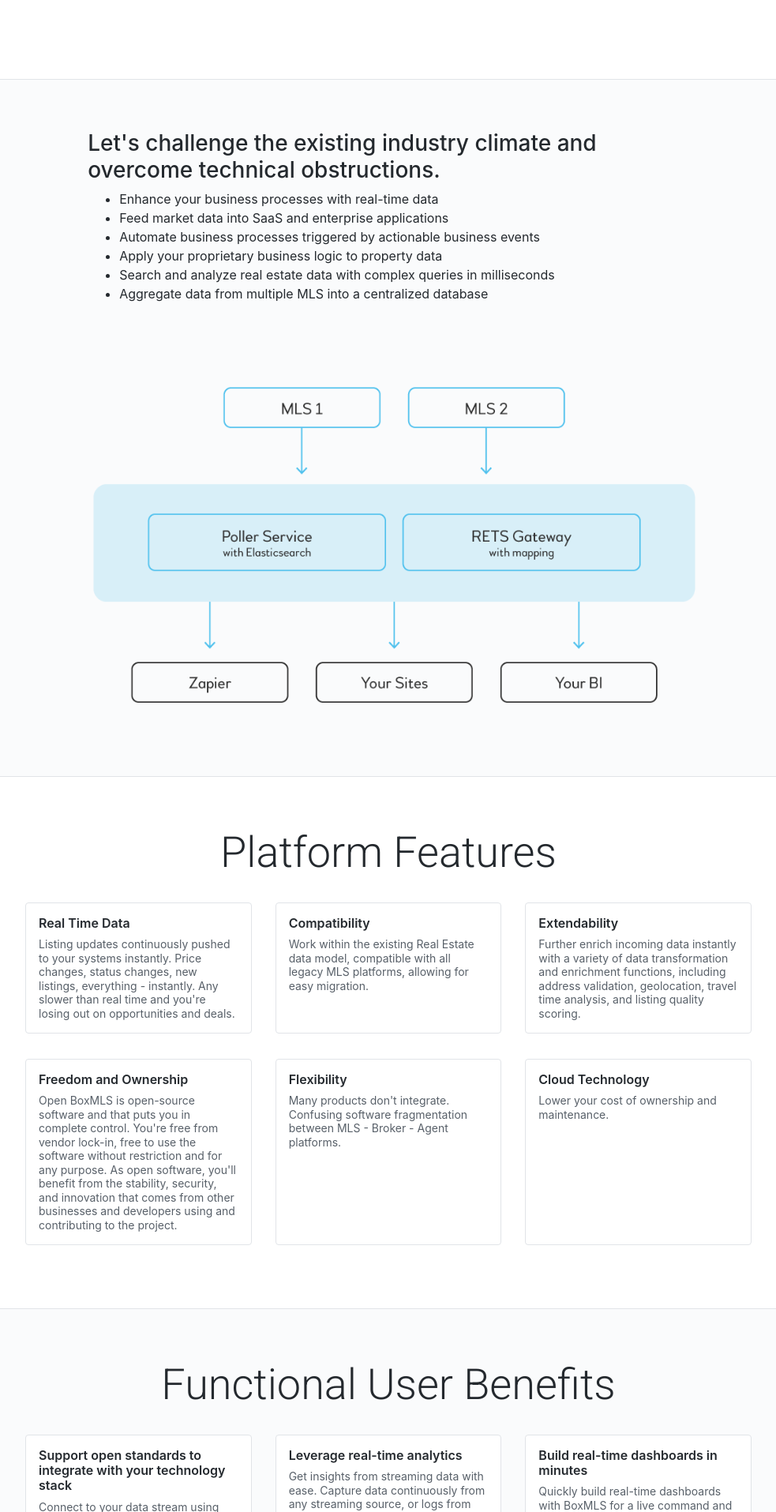
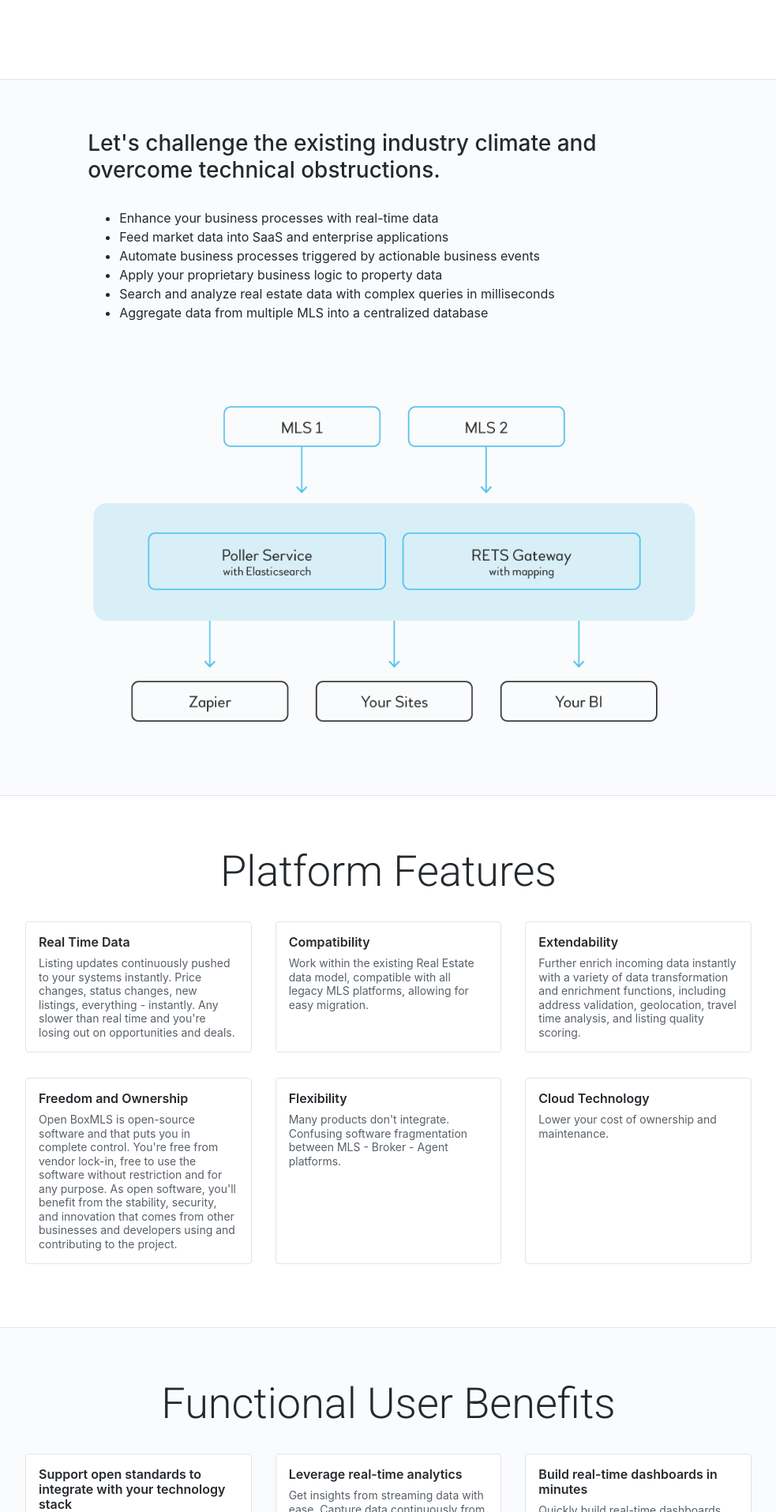
Before and after one commit to boxmls/boxmls.github.io, a Jekyll site: the page built from index.html, in a window 1280 px wide. Shown: the part 378-2293 px from the top of the page at 79% size, without its empty margins (148-1131 px from the left). Built offline with Jekyll 4.4.1, drawn with Linux system fonts in a browser that asks for light colours; nearby versions of some CDN libraries.

Commit message:
added margin

```diff
--- a/index.html
+++ b/index.html
@@ -24,7 +24,7 @@
       <div class="col-md-10 offset-md-1 products-section">
 
         <div class="row justify-content-center">
-          <div class="col-md-10 offset-md">
+          <div class="col-md-10 offset-md mb-4">
             <h3 >Let's challenge the existing industry climate and overcome technical obstructions.</h3>
           </div>
           <div class="col-md-10 offset-md">
```
